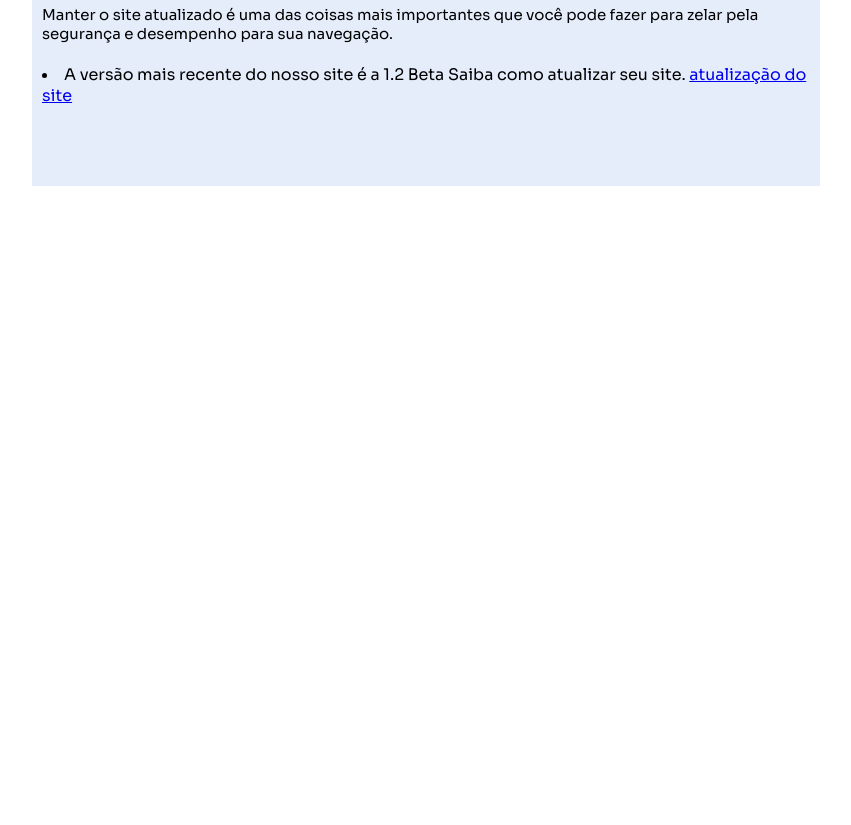
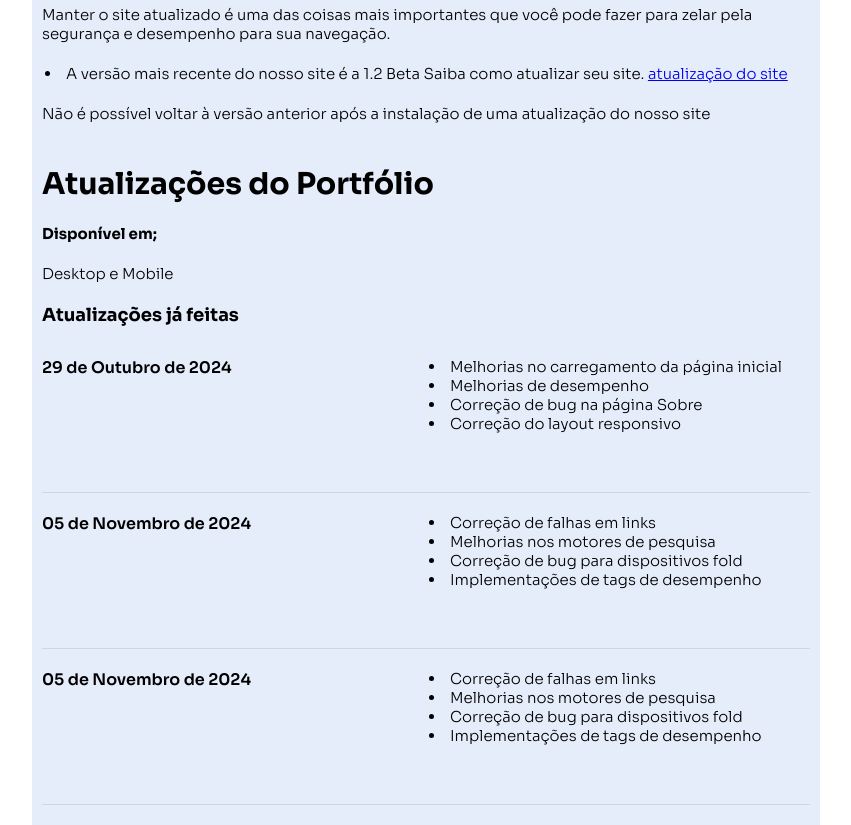
Before and after one commit to marcopassarela/support.marcoaurelio, a plain HTML site: page index.html in a window 1280 px wide. Shown: the part 644-1469 px from the top of the page, without its empty margins (214-1065 px from the left). Before the commit the page ends 830 px from the top, so only its background shows below. Drawn offline with Linux system fonts and the light colour scheme.

Commit message:
upgrade media screen

```diff
--- a/index.html
+++ b/index.html
@@ -47,7 +47,45 @@
             <p>Além disso, caso seja identificada uma potencial vulnerabilidade, há canais apropriados para o envio de relatórios técnicos e contribuições para a melhoria contínua da segurança e privacidade dos sistemas.</p><br><br>
             <h1>Recebimento de Atualizações de Software</h1><br>
             <p>Manter o site atualizado é uma das coisas mais importantes que você pode fazer para zelar pela segurança e desempenho para sua navegação.</p><br>
-            <li>A versão mais recente do nosso site é a 1.2 Beta Saiba como atualizar seu site. <a href="#">atualização do site</a></li>
+            <li>A versão mais recente do nosso site é a 1.2 Beta Saiba como atualizar seu site. <a href="#">atualização do site</a></li><br>
+            <p>Não é possível voltar à versão anterior após a instalação de uma atualização do nosso site</p><br><br>
+            <h1>Atualizações do Portfólio</h1><br>
+            <p><strong>Disponível em;</strong></p><br>
+            <p>Desktop e Mobile</p><br>
+            <h3>Atualizações já feitas</h3><br>
+            <div class="dates">
+                <div class="descriptionDates">
+                    <h4>29 de Outubro de 2024</h4>
+                </div>
+                <div class="descriptionInfo">
+                    <li>Melhorias no carregamento da página inicial</li>
+                    <li>Melhorias de desempenho</li>
+                    <li>Correção de bug na página Sobre</li>
+                    <li>Correção do layout responsivo</li>
+                </div>
+            </div>
+            <div class="dates2">
+                <div class="descriptionDates">
+                    <h4>05 de Novembro de 2024</h4>
+                </div>
+                <div class="descriptionInfo">
+                    <li>Correção de falhas em links</li>
+                    <li>Melhorias nos motores de pesquisa</li>
+                    <li>Correção de bug para dispositivos fold</li>
+                    <li>Implementações de tags de desempenho</li>
+                </div>
+            </div>
+            <div class="dates3">
+                <div class="descriptionDates">
+                    <h4>05 de Novembro de 2024</h4>
+                </div>
+                <div class="descriptionInfo">
+                    <li>Correção de falhas em links</li>
+                    <li>Melhorias nos motores de pesquisa</li>
+                    <li>Correção de bug para dispositivos fold</li>
+                    <li>Implementações de tags de desempenho</li>
+                </div>
+            </div>
         </div>
     </div>
 
--- a/styles/style.css
+++ b/styles/style.css
@@ -6,6 +6,9 @@
 
 html {
     scroll-behavior: smooth;
+    -webkit-font-smoothing: antialiased; /* Suaviza no macOS e iOS */
+    -moz-osx-font-smoothing: grayscale;  /* Suaviza no macOS */
+    text-rendering: optimizeLegibility;   /* Melhora a legibilidade */
 }
 
 :root {
@@ -138,7 +141,7 @@ html {
 }
 .content {
     width: 60%;
-    height: 90vh;
+    height: auto;
     padding: 10px 10px;
     background-color: #0047ca1a;
 }
@@ -147,11 +150,58 @@ html {
 }
 .content p {
     font-size: 15px;
+    font-weight: 300;
+}
+.content li {
+    font-size: 15px;
+    margin-left: 3px;
+    font-weight: 300;
+}
+.content h3 {
+    font-size: 18px;
+}
+.content h4 {
+    font-weight: 600;
 }
 .description {
     font-size: 15px;
     margin-bottom: 60px;
 }
+.dates, .dates2, .dates3, .dates4, .dates5 {
+    width: 100%;
+    height: auto;
+    display: flex;
+    margin-bottom: 10px;
+    padding: 10px 0px;
+    border-bottom: 1px solid rgba(128, 128, 128, 0.212);
+}
+
+.descriptionDates {
+    width: 50%;
+    height: 125px;
+    /* background-color: rgb(0, 255, 234); */
+    float: left;
+}
+.descriptionInfo {
+    width: 50%;
+    height: 125px;
+    /* background-color: rgb(0, 255, 13); */
+    float: right;
+}
+.data {
+    width: 50%;
+    height: 60px;
+    background-color: rgb(234, 0, 255);
+    float: left;
+}
+.Info {
+    width: 50%;
+    height: 60px;
+    background-color: rgb(255, 0, 0);
+    float: right;
+}
+
+
 
 /* Media query para telas pequenas (hamburguer) */
 @media screen and (max-width: 768px) {
@@ -183,4 +233,14 @@ html {
     .description {
         margin-bottom: 50px;
     }
+    .descriptionDates {
+        font-size: 14px;
+        height: auto;
+    }
+    .descriptionInfo {
+        height: auto;
+    }
+    .content li {
+        font-size: 13px;
+    }
 }
```
